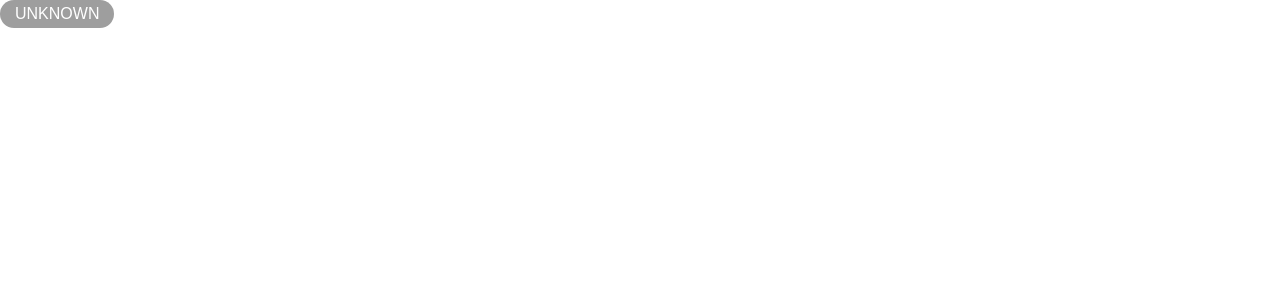
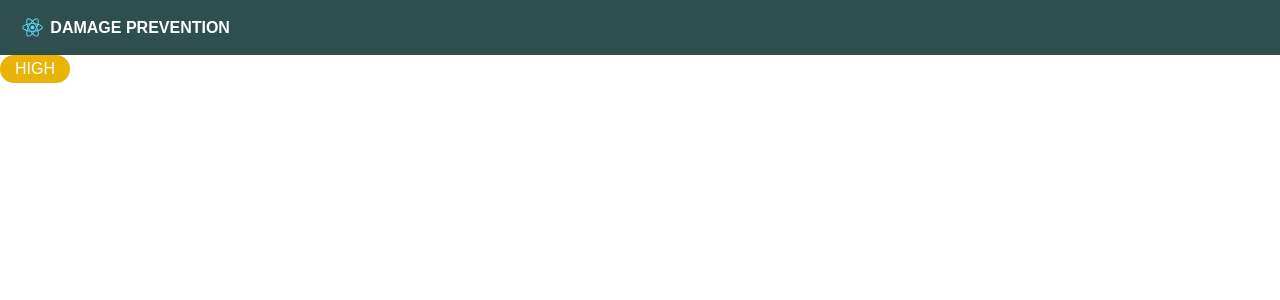
Before and after one commit to pjpmsousa/paulo_storybook_react, a React (Create React App) app: page / in a window 1280 px wide. Shown: the top 300 px of the page. Built offline with nearby package versions, Linux system fonts and the light colour scheme.

Commit message:
navbar component

```diff
--- a/src/App.tsx
+++ b/src/App.tsx
@@ -4,11 +4,13 @@ import './App.css';
 import TestComponent from './components/TestComponent';
 import Badge from './components/urbint/badge/Badge';
 import { LevelEnum } from './components/urbint/badge/Badge';
+import Navigation from './components/urbint/navigation/Navigation';
 
 function App() {
   return (
     <div className="App">
-      <Badge riskLevel={LevelEnum.unknown} isBadge></Badge>
+      <Navigation></Navigation>
+      <Badge riskLevel={LevelEnum.high} isBadge></Badge>
     </div>
   );
 }
--- a/src/components/urbint/navigation/Navigation.module.css
+++ b/src/components/urbint/navigation/Navigation.module.css
@@ -0,0 +1,24 @@
+.wrapper {
+    display: flex;
+    align-items: center;
+    background-color:darkslategray;
+    color: white;
+    font-family: sans-serif;
+    font-weight: 800;
+    padding: 15px;
+}
+
+.company {
+    display: flex;
+    align-items: center;
+    flex: 1;
+}
+
+.logo {
+    height: 25px;
+}
+
+.icon {
+    height: 25px;
+    width: 25px;
+}
--- a/src/components/urbint/navigation/Navigation.tsx
+++ b/src/components/urbint/navigation/Navigation.tsx
@@ -0,0 +1,24 @@
+import React from "react";
+import styles from "./Navigation.module.css";
+import logo from "../../../logo.svg";
+import colors from "../../../stories/assets/colors.svg";
+
+interface NavigationProps {
+    isIconVisible: boolean
+}
+
+const Navigation = ({isIconVisible}: NavigationProps) => {
+  return (
+    <>
+      <div className={styles.wrapper}>
+        <div className={styles.company}>
+          <img src={logo} className={styles.logo} alt="logo" />
+          <div>DAMAGE PREVENTION</div>
+        </div>
+        {isIconVisible && <img src={colors} className={styles.icon} alt="icon" />}
+      </div>
+    </>
+  );
+};
+
+export default Navigation;
```
Also changed, not shown: 2 other files (tests, documents, lock files or other folders).
